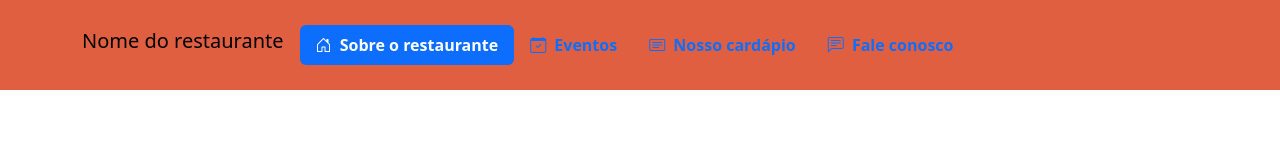
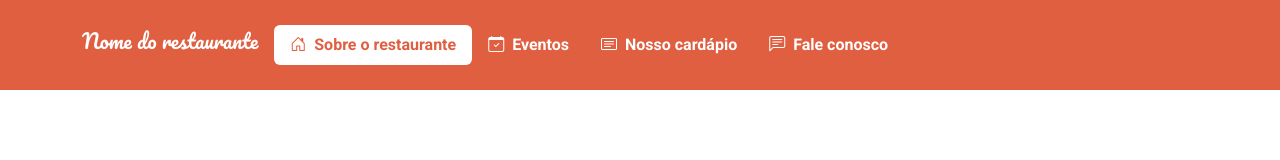
Before and after one commit to asousaadev/Modulo-14, a plain HTML site: page index.html in a window 1280 px wide. Drawn offline with nearby package versions, Linux system fonts and the light colour scheme.

```diff
--- a/css/main.css
+++ b/css/main.css
@@ -1,3 +1,23 @@
-.navbar{
-    background-color: #e15f41;
+body{
+  font-family: Roboto, sans-serif;
 }
+
+
+
+.navbar {
+  background-color: #e15f41;
+}
+.nav .nav-link.active {
+  background-color: #fff;
+  color: #e15f41;
+}
+
+.nav-link,
+.navbar-brand,
+.navbar-brand:hover {
+  color: #fff;
+}
+
+.navbar-brand{
+  font-family: Pacifico, cursive;
+}
```
